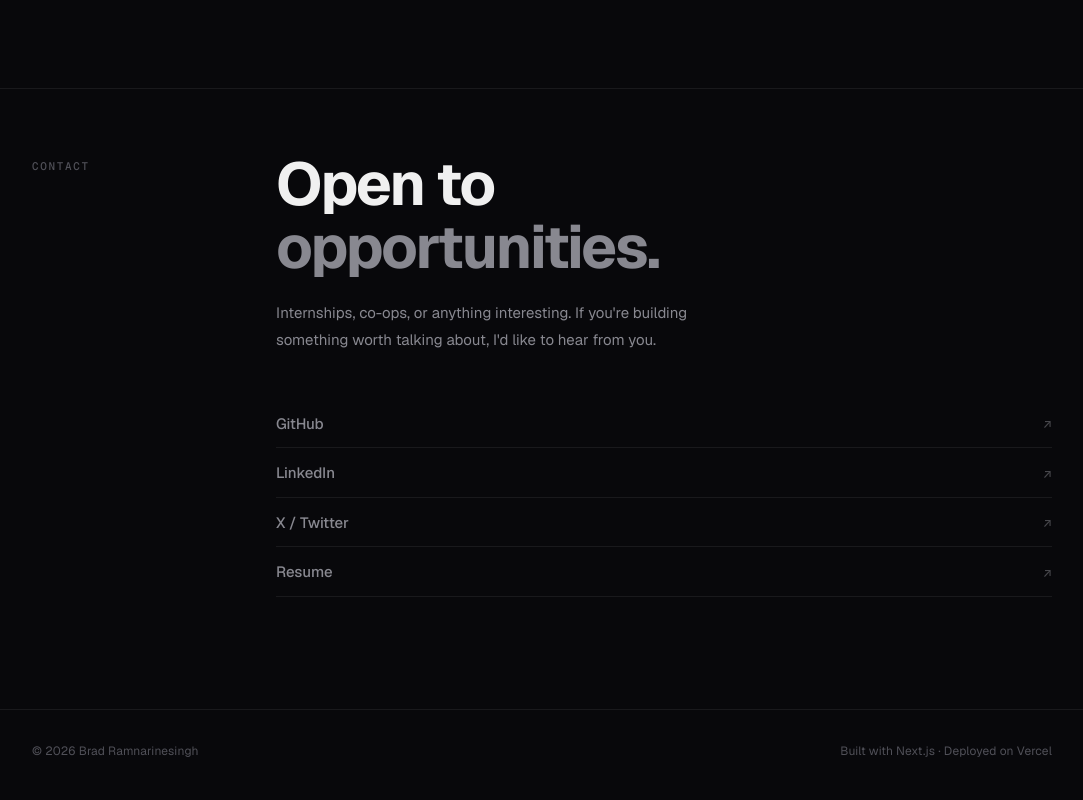
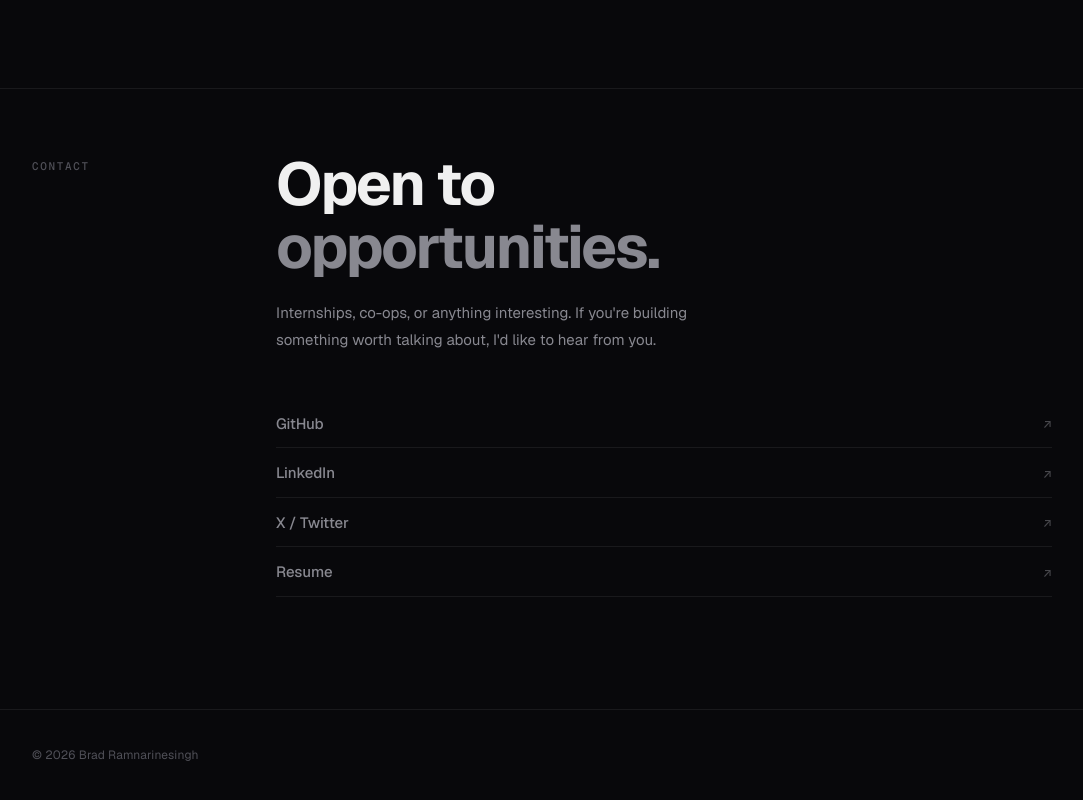
Before and after one commit to Bradramnarinesingh/Portfolio-Website, a Next.js app in the folder brad-portfolio/: page / in a window 1280 px wide. Shown: the part 3138-3938 px from the top of the page, without its empty margins (98-1181 px from the left). Built offline with nearby package versions, Linux system fonts and the light colour scheme.

Commit message:
fixed bug

```diff
--- a/brad-portfolio/components/Footer.tsx
+++ b/brad-portfolio/components/Footer.tsx
@@ -9,16 +9,7 @@ export function Footer() {
         paddingBottom: "2.5rem",
       }}
     >
-      <div
-        className="section-inner"
-        style={{
-          display: "flex",
-          justifyContent: "space-between",
-          alignItems: "center",
-          flexWrap: "wrap",
-          gap: "0.75rem",
-        }}
-      >
+      <div className="section-inner">
         <span
           style={{
             fontSize: "0.75rem",
@@ -28,15 +19,6 @@ export function Footer() {
         >
           © {year} Brad Ramnarinesingh
         </span>
-        <span
-          style={{
-            fontSize: "0.75rem",
-            color: "var(--text-muted)",
-            letterSpacing: "0.01em",
-          }}
-        >
-          Built with Next.js · Deployed on Vercel
-        </span>
       </div>
     </footer>
   );
```
